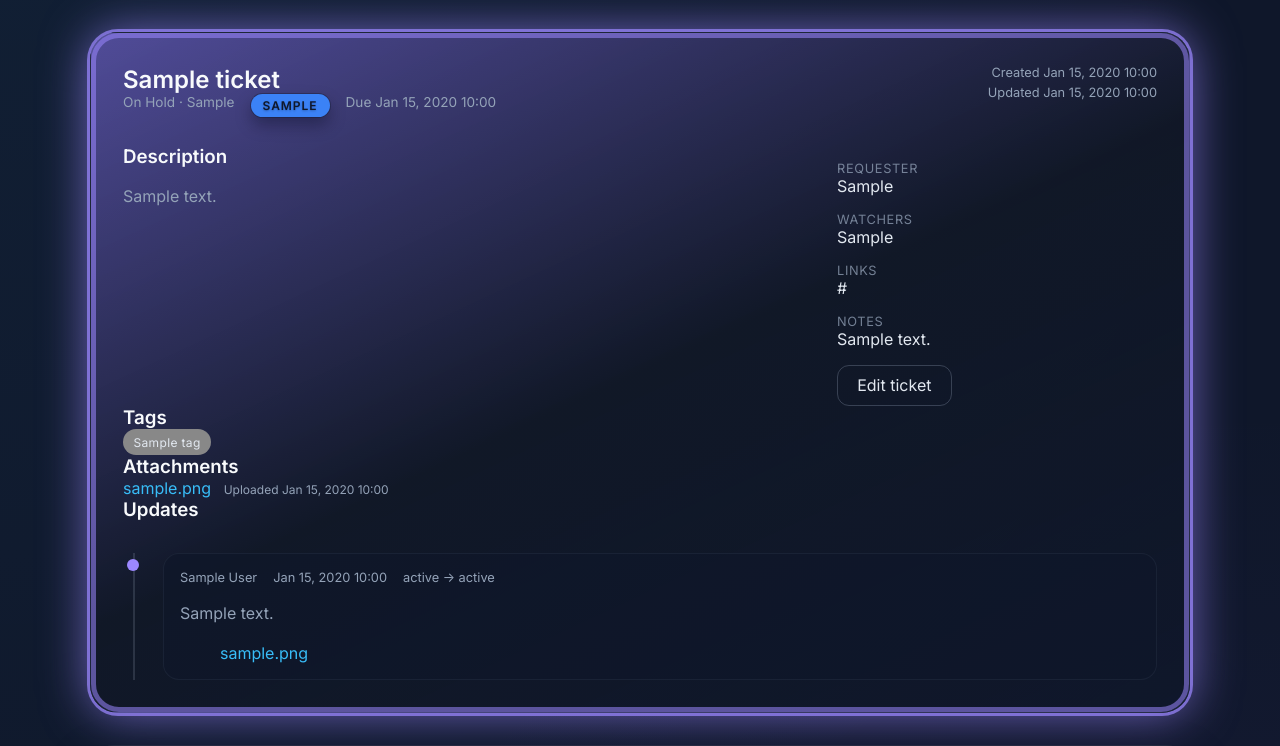
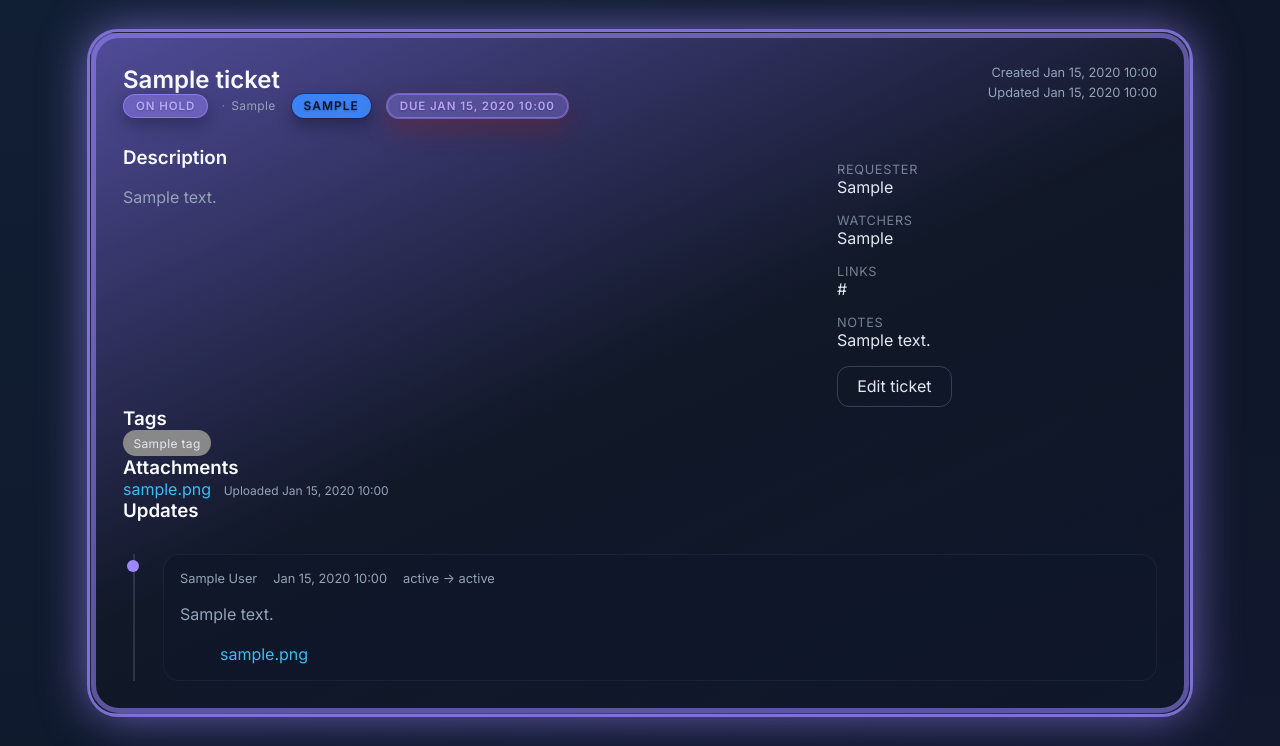
Before and after one commit to rinc3w1nd/TicketTracker, a Flask app: page /tickets/1 in a window 1280 px wide. Shown: the part 110-856 px from the top of the page. Run offline with Flask 3, Linux system fonts and the light colour scheme; tables that the repository leaves empty hold one stand-in row (values such as "Sample post").

Commit message:
Add status and due badge metadata and styling

```diff
--- a/static/css/styles.css
+++ b/static/css/styles.css
@@ -605,6 +605,94 @@ body.compact .app-footer {
   display: inline-flex;
 }
 
+.status,
+.due {
+  display: inline-flex;
+  align-items: center;
+  gap: 0.5rem;
+}
+
+.due {
+  flex-direction: column;
+  align-items: flex-start;
+  gap: 0.25rem;
+}
+
+.status-badge,
+.due-badge {
+  display: inline-flex;
+  align-items: center;
+  justify-content: center;
+  padding: 0.25rem 0.75rem;
+  border-radius: 999px;
+  font-size: 0.72rem;
+  font-weight: 600;
+  letter-spacing: 0.08em;
+  text-transform: uppercase;
+  white-space: nowrap;
+  text-shadow: 0 1px 2px rgba(15, 23, 42, 0.3);
+  box-shadow: 0 6px 18px rgba(2, 6, 23, 0.35);
+  border: 1px solid rgba(148, 163, 184, 0.35);
+  transition: background 0.2s ease, border-color 0.2s ease, color 0.2s ease,
+    box-shadow 0.2s ease;
+}
+
+.status-badge {
+  --status-color: rgba(148, 163, 184, 0.25);
+  background: var(--status-color);
+  background: color-mix(in srgb, var(--status-color) 45%, transparent);
+  border-color: color-mix(in srgb, var(--status-color) 65%, transparent);
+  color: #f8fafc;
+  color: color-mix(in srgb, var(--status-color) 80%, #f8fafc 35%);
+}
+
+.status-note {
+  font-size: 0.75rem;
+  color: var(--text-muted);
+  letter-spacing: 0.03em;
+}
+
+.status-note::before {
+  content: "·";
+  margin: 0 0.35rem;
+  color: rgba(148, 163, 184, 0.7);
+}
+
+.due-badge {
+  --due-color: var(--accent);
+  background: color-mix(in srgb, var(--due-color) 32%, transparent);
+  border-color: color-mix(in srgb, var(--due-color) 55%, transparent);
+  color: #f8fafc;
+  color: color-mix(in srgb, var(--due-color) 80%, #f8fafc 35%);
+}
+
+.due-badge[data-state='scheduled'],
+.due-badge[data-state='sla-active'] {
+  box-shadow: 0 6px 18px rgba(2, 6, 23, 0.35);
+}
+
+.due-badge[data-state='overdue'],
+.due-badge[data-state='sla-breached'] {
+  box-shadow: 0 0 0 1px color-mix(in srgb, var(--due-color) 55%, transparent),
+    0 10px 24px rgba(127, 29, 29, 0.45);
+  color: color-mix(in srgb, var(--due-color) 85%, #fee2e2 35%);
+}
+
+.due-badge[data-state='none'] {
+  --due-color: rgba(148, 163, 184, 0.32);
+  background: rgba(148, 163, 184, 0.18);
+  border-color: rgba(148, 163, 184, 0.28);
+  color: var(--text-muted);
+  box-shadow: none;
+}
+
+.age-reference {
+  font-size: 0.7rem;
+  letter-spacing: 0.08em;
+  text-transform: uppercase;
+  color: rgba(148, 163, 184, 0.85);
+}
+
 .priority-badge {
   --priority-color: rgba(148, 163, 184, 0.25);
   --priority-text: #0f172a;
--- a/templates/ticket_detail.html
+++ b/templates/ticket_detail.html
@@ -11,7 +11,18 @@
     <div class="title-group">
       <h2>{{ ticket.title }}</h2>
       <div class="meta">
-        <span class="status">{{ ticket.status }}{% if ticket.status == 'On Hold' and ticket.on_hold_reason %} · {{ ticket.on_hold_reason }}{% endif %}</span>
+        <span class="status">
+          <span
+            class="status-badge"
+            data-status="{{ (ticket.status or 'unknown')|lower|replace(' ', '-') }}"
+            style="--status-color: {{ ticket.status_color }};"
+          >
+            {{ ticket.status }}
+          </span>
+          {% if ticket.status == 'On Hold' and ticket.on_hold_reason %}
+            <span class="status-note">{{ ticket.on_hold_reason }}</span>
+          {% endif %}
+        </span>
         {% set priority_color = config.colors.priorities.get(ticket.priority, '#3b82f6') %}
         <span class="priority">
           <span
@@ -22,24 +33,18 @@
             {{ ticket.priority }}
           </span>
         </span>
-        {% if ticket.due_date %}
-          <span class="due">Due {{ ticket.due_date.strftime('%b %d, %Y %H:%M') }}</span>
-        {% elif ticket.sla_countdown %}
+        <span class="due">
           <span
-            class="due sla-chip"
-            data-sla-breached="{{ 'true' if ticket.sla_is_breached else 'false' }}"
+            class="due-badge"
+            data-state="{{ ticket.due_badge_state }}"
+            style="--due-color: {{ ticket.due_badge_color }};"
           >
-            {{ ticket.sla_countdown }}
+            {{ ticket.due_badge_label }}
           </span>
-          {% if ticket.age_reference_date %}
+          {% if not ticket.due_date and ticket.age_reference_date %}
             <span class="age-reference">Aging since {{ ticket.age_reference_date.strftime('%b %d, %Y') }}</span>
           {% endif %}
-        {% else %}
-          <span class="due no-date">No due date</span>
-          {% if ticket.age_reference_date %}
-            <span class="age-reference">Aging since {{ ticket.age_reference_date.strftime('%b %d, %Y') }}</span>
-          {% endif %}
-        {% endif %}
+        </span>
       </div>
     </div>
     <div class="timestamps">
--- a/tickettracker/views/tickets.py
+++ b/tickettracker/views/tickets.py
@@ -47,18 +47,33 @@ def _parse_datetime(value: str | None) -> datetime | None:
         return None
 
 
-def _compute_ticket_color(ticket: Ticket, config: AppConfig) -> str:
-    status_palette: Dict[str, str] = {}
+def _build_status_palette(config: AppConfig) -> Dict[str, str]:
+    palette: Dict[str, str] = {}
     for key, value in config.colors.statuses.items():
-        lowered = (key or "").lower()
-        if not lowered:
+        normalized_key = (key or "").strip().lower()
+        if not normalized_key or not value:
             continue
-        status_palette[lowered] = value
-        status_palette[lowered.replace(" ", "_")] = value
+        palette[normalized_key] = value
+        palette[normalized_key.replace(" ", "_")] = value
+    return palette
+
+
+def _resolve_status_color(status: str | None, palette: Dict[str, str]) -> str | None:
+    normalized = (status or "").strip().lower()
+    if not normalized:
+        return None
+    return palette.get(normalized) or palette.get(normalized.replace(" ", "_"))
+
+
+def _compute_ticket_color(
+    ticket: Ticket,
+    config: AppConfig,
+    status_palette: Dict[str, str] | None = None,
+) -> str:
+    palette = status_palette or _build_status_palette(config)
 
     now = datetime.utcnow()
-    status_lower = (ticket.status or "").lower()
-    status_color = status_palette.get(status_lower) or status_palette.get(status_lower.replace(" ", "_"))
+    status_color = _resolve_status_color(ticket.status, palette)
     if status_color:
         return status_color
 
@@ -218,6 +233,29 @@ def _annotate_ticket_sla(
         intensity=tint_intensity,
         overdue=sla_breached,
     )  # type: ignore[attr-defined]
+
+
+def _annotate_due_state(ticket: Ticket, config: AppConfig) -> None:
+    """Attach due-badge metadata used by templates."""
+
+    base_color = ticket.display_color or config.colors.gradient_stage_color(0)
+
+    if ticket.due_date:
+        badge_label = f"Due {ticket.due_date.strftime('%b %d, %Y %H:%M')}"
+        badge_state = "overdue" if getattr(ticket, "is_overdue", False) else "scheduled"
+        badge_color = base_color
+    elif getattr(ticket, "sla_countdown", None):
+        badge_label = ticket.sla_countdown  # type: ignore[assignment]
+        badge_state = "sla-breached" if getattr(ticket, "sla_is_breached", False) else "sla-active"
+        badge_color = base_color
+    else:
+        badge_label = "No due date"
+        badge_state = "none"
+        badge_color = config.colors.gradient_stage_color(0)
+
+    ticket.due_badge_label = badge_label  # type: ignore[attr-defined]
+    ticket.due_badge_state = badge_state  # type: ignore[attr-defined]
+    ticket.due_badge_color = badge_color  # type: ignore[attr-defined]
 
 
 def _boost_overdue_rgb(red: int, green: int, blue: int) -> tuple[int, int, int]:
@@ -402,9 +440,15 @@ def list_tickets():
 
     tickets = query.all()
     now = datetime.utcnow()
+    status_palette = _build_status_palette(config)
     for ticket in tickets:
-        ticket.display_color = _compute_ticket_color(ticket, config)  # type: ignore[attr-defined]
+        ticket.display_color = _compute_ticket_color(ticket, config, status_palette)  # type: ignore[attr-defined]
+        ticket.status_color = (
+            _resolve_status_color(ticket.status, status_palette)
+            or ticket.display_color
+        )  # type: ignore[attr-defined]
         _annotate_ticket_sla(ticket, config, now)
+        _annotate_due_state(ticket, config)
 
     available_tags = Tag.query.order_by(Tag.name).all()
 
@@ -442,8 +486,14 @@ def ticket_detail(ticket_id: int):
     config = _app_config()
     ticket = Ticket.query.get_or_404(ticket_id)
     compact_mode = _is_compact_mode()
-    ticket.display_color = _compute_ticket_color(ticket, config)  # type: ignore[attr-defined]
+    status_palette = _build_status_palette(config)
+    ticket.display_color = _compute_ticket_color(ticket, config, status_palette)  # type: ignore[attr-defined]
+    ticket.status_color = (
+        _resolve_status_color(ticket.status, status_palette)
+        or ticket.display_color
+    )  # type: ignore[attr-defined]
     _annotate_ticket_sla(ticket, config)
+    _annotate_due_state(ticket, config)
     return render_template(
         "ticket_detail.html",
         ticket=ticket,
```
Also changed, not shown: other parts of static/css/styles.css (+0 -36 lines), templates/index.html (+21 -10 lines).
